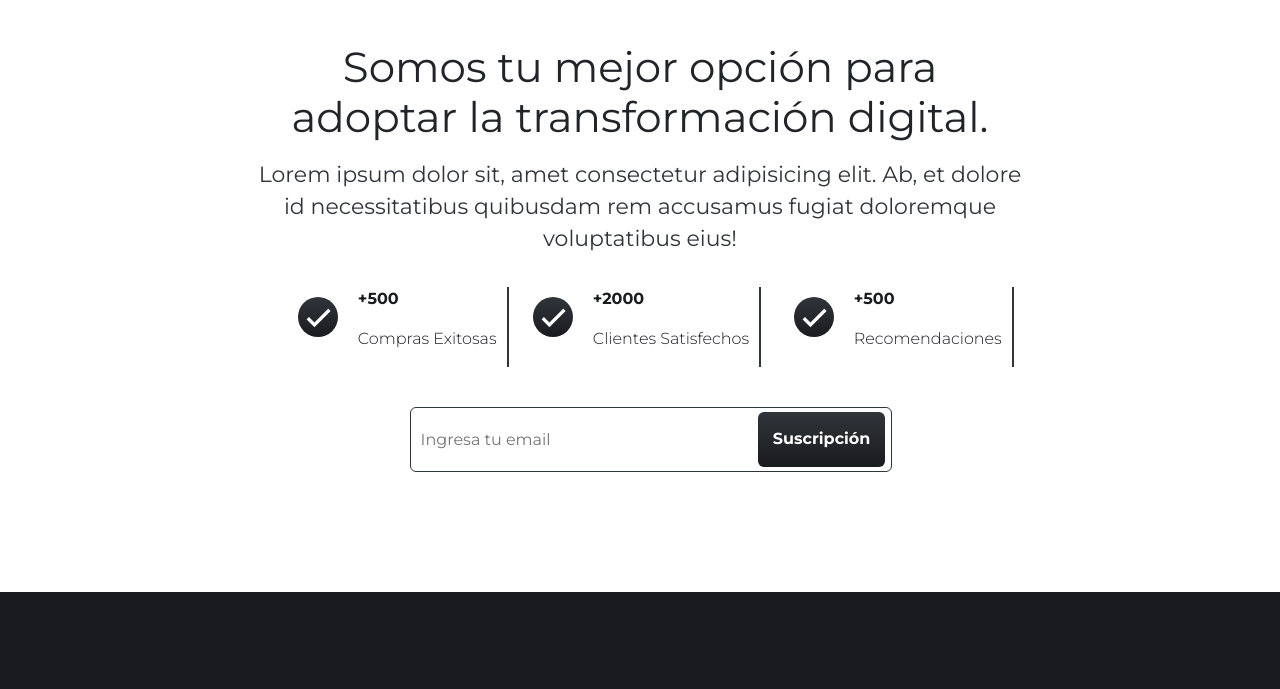
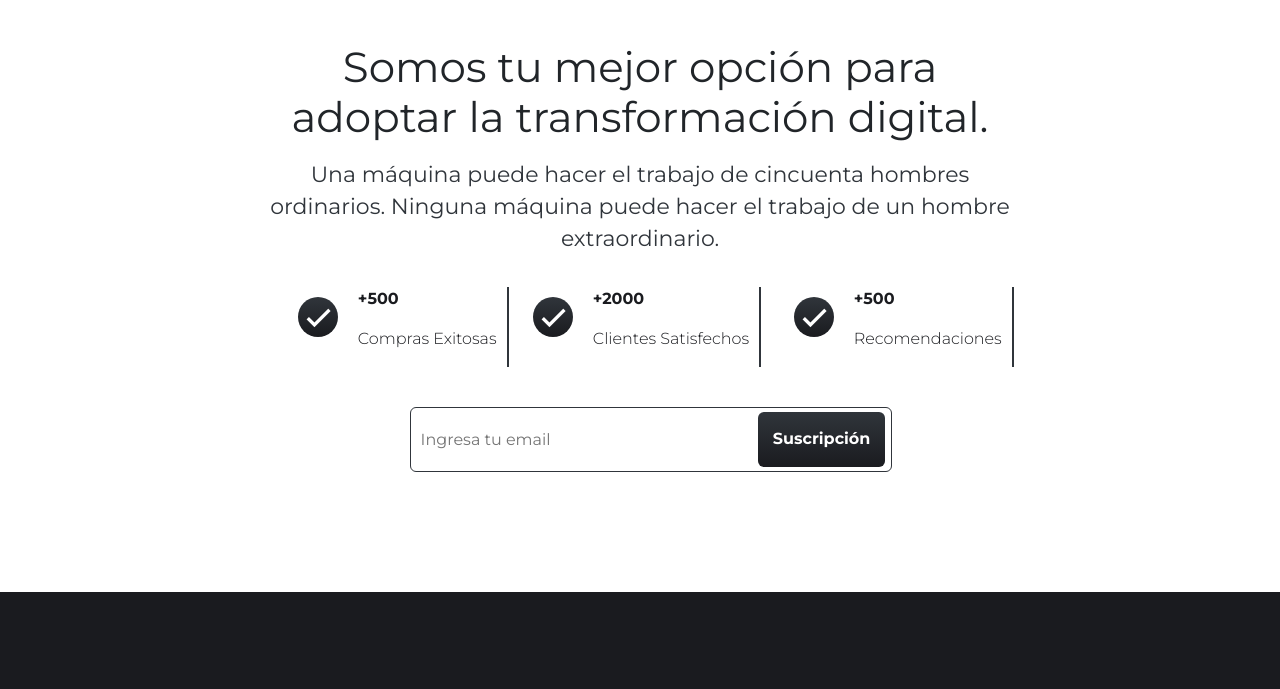
Before and after one commit to AdrianHernandezll/ProyectoCoder, a website: page index.html in a window 1280 px wide. Shown: the part 2940-3629 px from the top of the page. Drawn offline with nearby package versions, Linux system fonts and the light colour scheme.

Commit message:
Agregando ultimos parrafos a todos

```diff
--- a/index.html
+++ b/index.html
@@ -180,9 +180,8 @@
         </h2>
 
         <p class="copy__section copy__section--modifier">
-          Lorem ipsum dolor sit, amet consectetur adipisicing elit. Ab, et
-          dolore id necessitatibus quibusdam rem accusamus fugiat doloremque
-          voluptatibus eius!
+          Una máquina puede hacer el trabajo de cincuenta hombres ordinarios.
+          Ninguna máquina puede hacer el trabajo de un hombre extraordinario.
         </p>
         <!-- Iconos SVG -->
         <div class="check">
```
Also changed, not shown: nosotros.html (+2 -3 lines), productos.html (+2 -3 lines), servicios.html (+2 -3 lines).
